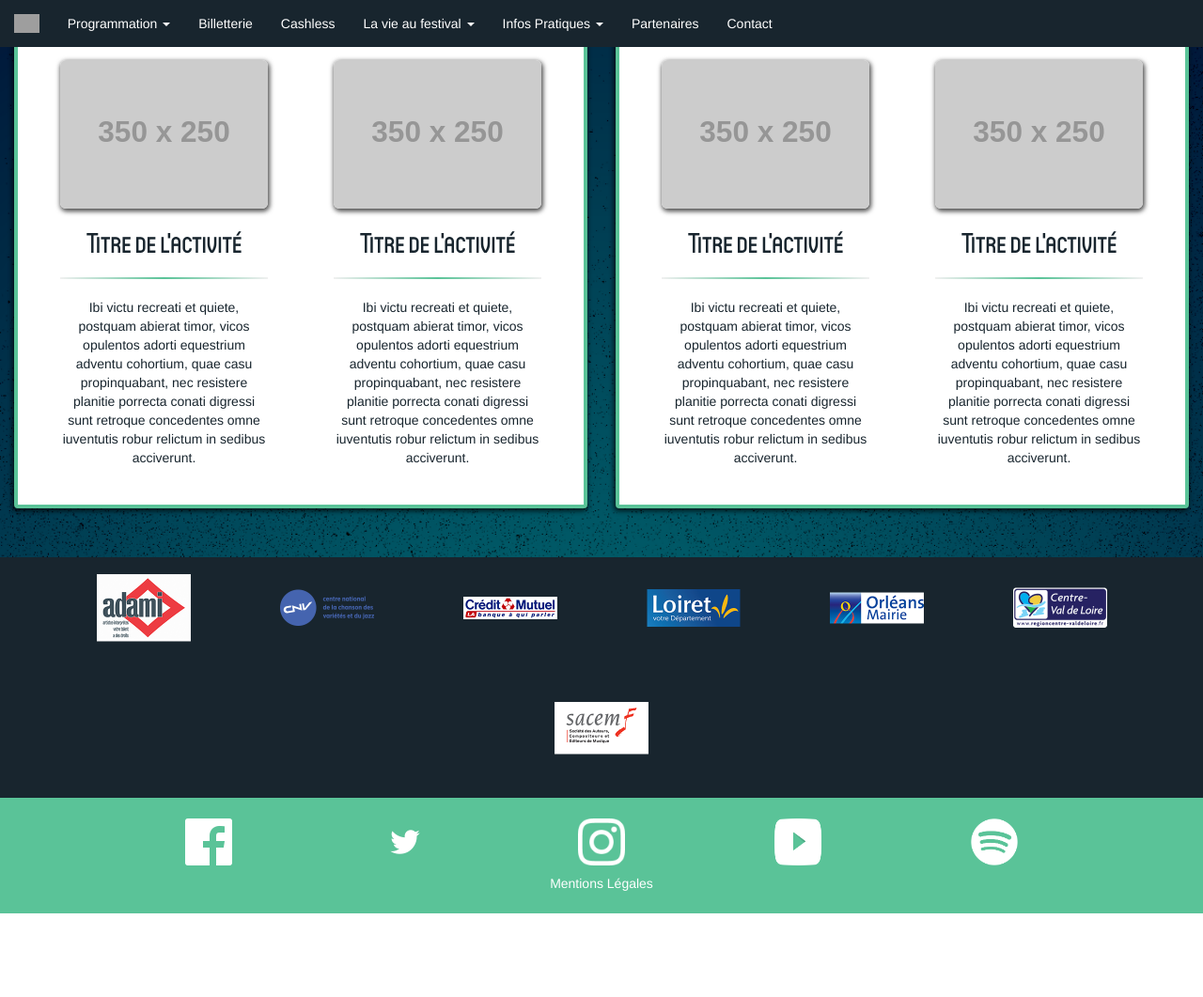
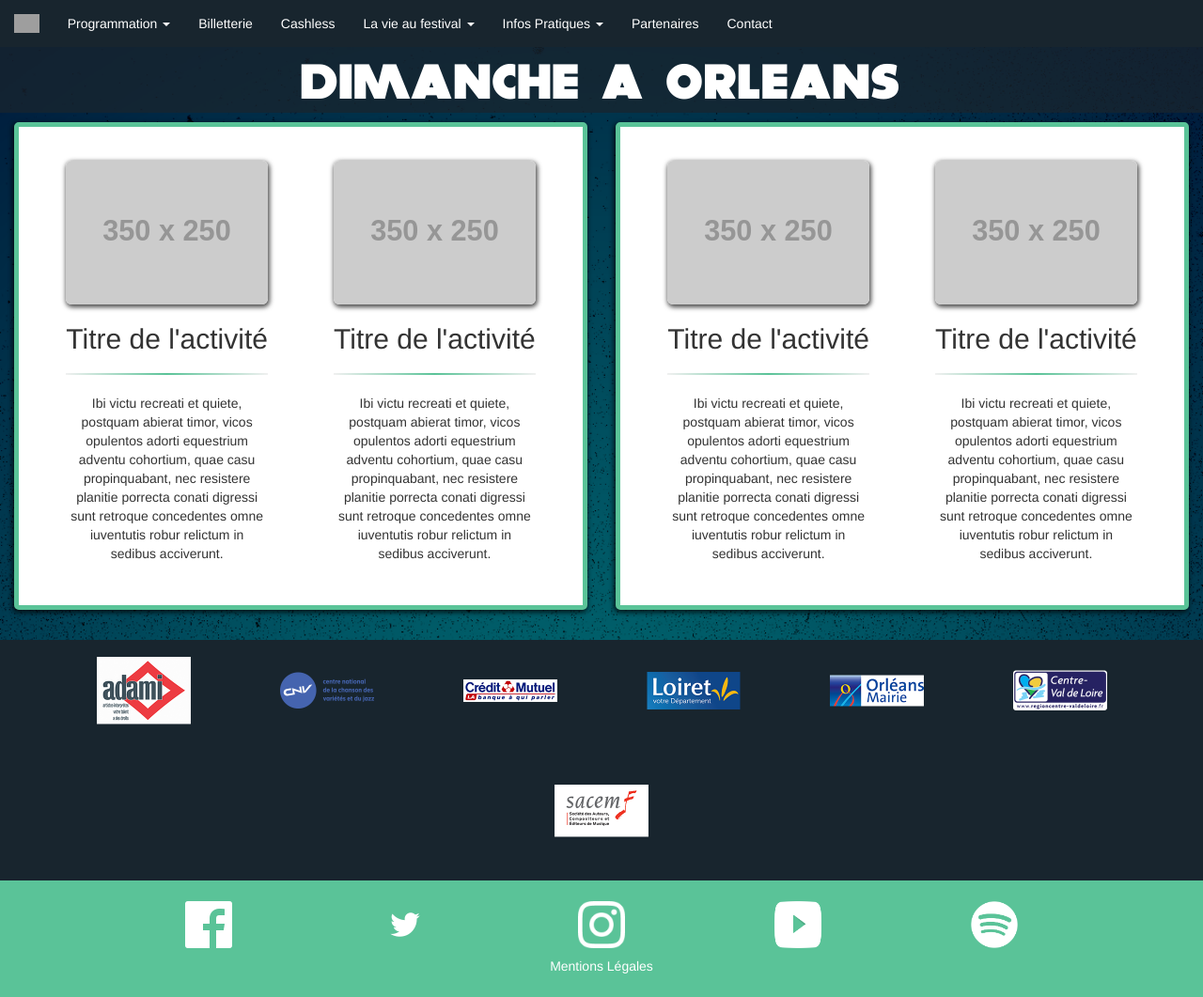
Before and after one commit to WildCodeSchool/orleans-0217-hoppophop, a PHP site: page /php/dimaorl.php in a window 1280 px wide. Shown: the whole page at 94% size. Before the commit the page ends 972 px from the top, so only its background shows below. Run offline with PHP 8.4, Linux system fonts and the light colour scheme; grey boxes labelled with a size stand in for pictures from a placeholder-image service; some libraries are stand-ins or nearby versions; grey boxes are pictures that could not be loaded.

Commit message:
Page dimanche à orleans

```diff
--- a/php/dimaorl.php
+++ b/php/dimaorl.php
@@ -1,32 +1,30 @@
 <?php
 require('../php/header.php');
 ?>
-
-
-
-<div class="container-fluid sunday-all">
+<div class="header-div text-center">
+    <h1 class="header-title font-dokyo">DIMANCHE A ORLEANS</h1>
+</div>
+<div class="container-fluid">
     <div class="row">
         <div class="col-md-6">
-            <div class="thumbnail sunday-1">
-                <div class="container-fluid sunday-content1 text-center">
+            <div class="content-div sunday-div">
+                <div class="container-fluid text-center">
                     <div class="row">
                         <div class="col-md-6">
-                            <div class="thumbnail sunday-thumb">
+                            <div class="thumbnail thumbnail-div sunday-thumbnail">
                                 <img class="sunday-img img-rounded" src="https://placehold.it/350x250">
                                 <h2>Titre de l'activité</h2>
-                                <hr class="sunday-hr1">
-                                <p>Ibi victu recreati et quiete, postquam abierat timor, vicos opulentos adorti equestrium adventu cohortium,
-                                    quae casu propinquabant, nec resistere planitie porrecta conati digressi sunt
+                                <hr class="sunday-hr">
+                                <p>Ibi victu recreati et quiete, postquam abierat timor, vicos opulentos adorti equestrium adventu cohortium, quae casu propinquabant, nec resistere planitie porrecta conati digressi sunt
                                     retroque concedentes omne iuventutis robur relictum in sedibus acciverunt.</p>
                             </div>
                         </div>
                         <div class="col-md-6">
-                            <div class="thumbnail sunday-thumb">
+                            <div class="thumbnail thumbnail-div sunday-thumbnail">
                                 <img class="sunday-img img-rounded" src="https://placehold.it/350x250">
                                 <h2>Titre de l'activité</h2>
-                                <hr class="sunday-hr1">
-                                <p>Ibi victu recreati et quiete, postquam abierat timor, vicos opulentos adorti equestrium adventu cohortium,
-                                    quae casu propinquabant, nec resistere planitie porrecta conati digressi sunt
+                                <hr class="sunday-hr">
+                                <p>Ibi victu recreati et quiete, postquam abierat timor, vicos opulentos adorti equestrium adventu cohortium, quae casu propinquabant, nec resistere planitie porrecta conati digressi sunt
                                     retroque concedentes omne iuventutis robur relictum in sedibus acciverunt.</p>
                             </div>
                         </div>
@@ -35,36 +33,32 @@
             </div>
         </div>
         <div class="col-md-6">
-            <div class="thumbnail sunday-2">
-                <div class="container-fluid sunday-content2 text-center">
+            <div class="content-div sunday-div">
+                <div class="container-fluid text-center">
                     <div class="row">
                         <div class="col-md-6">
-                            <div class="thumbnail sunday-thumb">
+                            <div class="thumbnail thumbnail-div sunday-thumbnail">
                                 <img class="sunday-img img-rounded" src="https://placehold.it/350x250">
                                 <h2>Titre de l'activité</h2>
-                                <hr class="sunday-hr2">
-                                <p>Ibi victu recreati et quiete, postquam abierat timor, vicos opulentos adorti equestrium adventu cohortium,
-                                    quae casu propinquabant, nec resistere planitie porrecta conati digressi sunt
+                                <hr class="sunday-hr">
+                                <p>Ibi victu recreati et quiete, postquam abierat timor, vicos opulentos adorti equestrium adventu cohortium, quae casu propinquabant, nec resistere planitie porrecta conati digressi sunt
                                     retroque concedentes omne iuventutis robur relictum in sedibus acciverunt.</p>
                             </div>
                         </div>
                         <div class="col-md-6">
-                            <div class="thumbnail sunday-thumb">
-                                <img class="sunday-img img img-rounded" src="https://placehold.it/350x250">
+                            <div class="thumbnail thumbnail-div sunday-thumbnail">
+                                <img class="sunday-img img-rounded" src="https://placehold.it/350x250">
                                 <h2>Titre de l'activité</h2>
-                                <hr class="sunday-hr2">
-                                <p>Ibi victu recreati et quiete, postquam abierat timor, vicos opulentos adorti equestrium adventu cohortium,
-                                    quae casu propinquabant, nec resistere planitie porrecta conati digressi sunt
+                                <hr class="sunday-hr">
+                                <p>Ibi victu recreati et quiete, postquam abierat timor, vicos opulentos adorti equestrium adventu cohortium, quae casu propinquabant, nec resistere planitie porrecta conati digressi sunt
                                     retroque concedentes omne iuventutis robur relictum in sedibus acciverunt.</p>
                             </div>
                         </div>
                     </div>
                 </div>
             </div>
-
         </div>
     </div>
-
 </div>
 
 
--- a/src/css/style.css
+++ b/src/css/style.css
@@ -339,12 +339,7 @@
 
 /* Début page Dimanche à Orléans */
 
-
-.sunday-all h2 {
-    font-family: 'Circula-Medium', sans-serif;
-}
-
-.sunday-hr1 {
+.sunday-hr {
     border: 0;
     height: 2px;
     background-image: -webkit-linear-gradient(left, #f0f0f0, #5AC398, #f0f0f0);
@@ -352,52 +347,17 @@
     background-image: -ms-linear-gradient(left, #f0f0f0, #5AC398, #f0f0f0);
     background-image: -o-linear-gradient(left, #f0f0f0, #5AC398, #f0f0f0);
 }
-
-.sunday-hr2 {
-    border: 0;
-    height: 2px;
-    background-image: -webkit-linear-gradient(left, #f0f0f0, #5AC398, #f0f0f0);
-    background-image: -moz-linear-gradient(left, #f0f0f0, #5AC398, #f0f0f0);
-    background-image: -ms-linear-gradient(left, #f0f0f0, #5AC398, #f0f0f0);
-    background-image: -o-linear-gradient(left, #f0f0f0, #5AC398, #f0f0f0);
+.sunday-div {
+    box-shadow: -1px 2px 5px 1px rgba(0, 0, 0, 0.7);
+    border-radius: 5px;
 }
-
-.sunday-1 {
-    background-color: rgba(255, 255, 255, 1);
-    box-shadow: -1px 2px 5px 1px rgba(0, 0, 0, 0.7);
-    padding:10px;
-    color: rgba(24, 37, 46, 1);
-    border: 4px solid rgba(90, 195, 152, 1);
-}
-
-
-.sunday-2 {
-    background-color: rgba(255, 255, 255, 1);
-    box-shadow: -1px 2px 5px 1px rgba(0, 0, 0, 0.7);
-    padding:10px;
-    color: rgba(24, 37, 46, 1);
-    border: 4px solid rgba(90, 195, 152, 1);
-
-
-}
-
-.sunday-content1 {
-
-}
-.sunday-content2 {
-
-}
-
-.sunday-thumb  {
-    border:none;
-    background: transparent;
+.sunday-thumbnail {
     margin:10px;
     padding:10px;
 }
 .sunday-img {
     box-shadow: 1px 2px 5px 1px rgba(0, 0, 0, 0.7);
 }
-
 
 /* Fin page Dimanche à Orléans */
 
```
